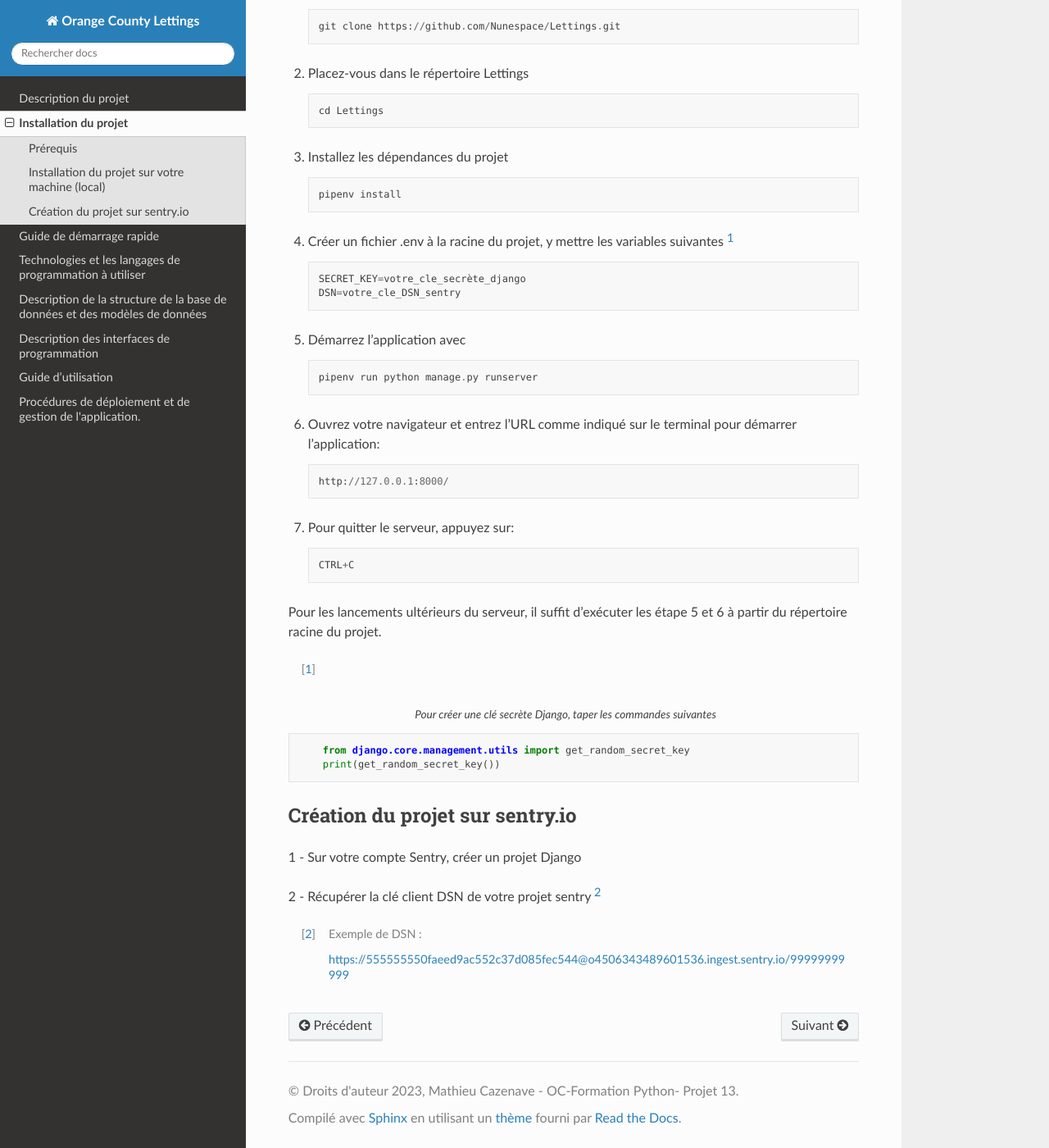
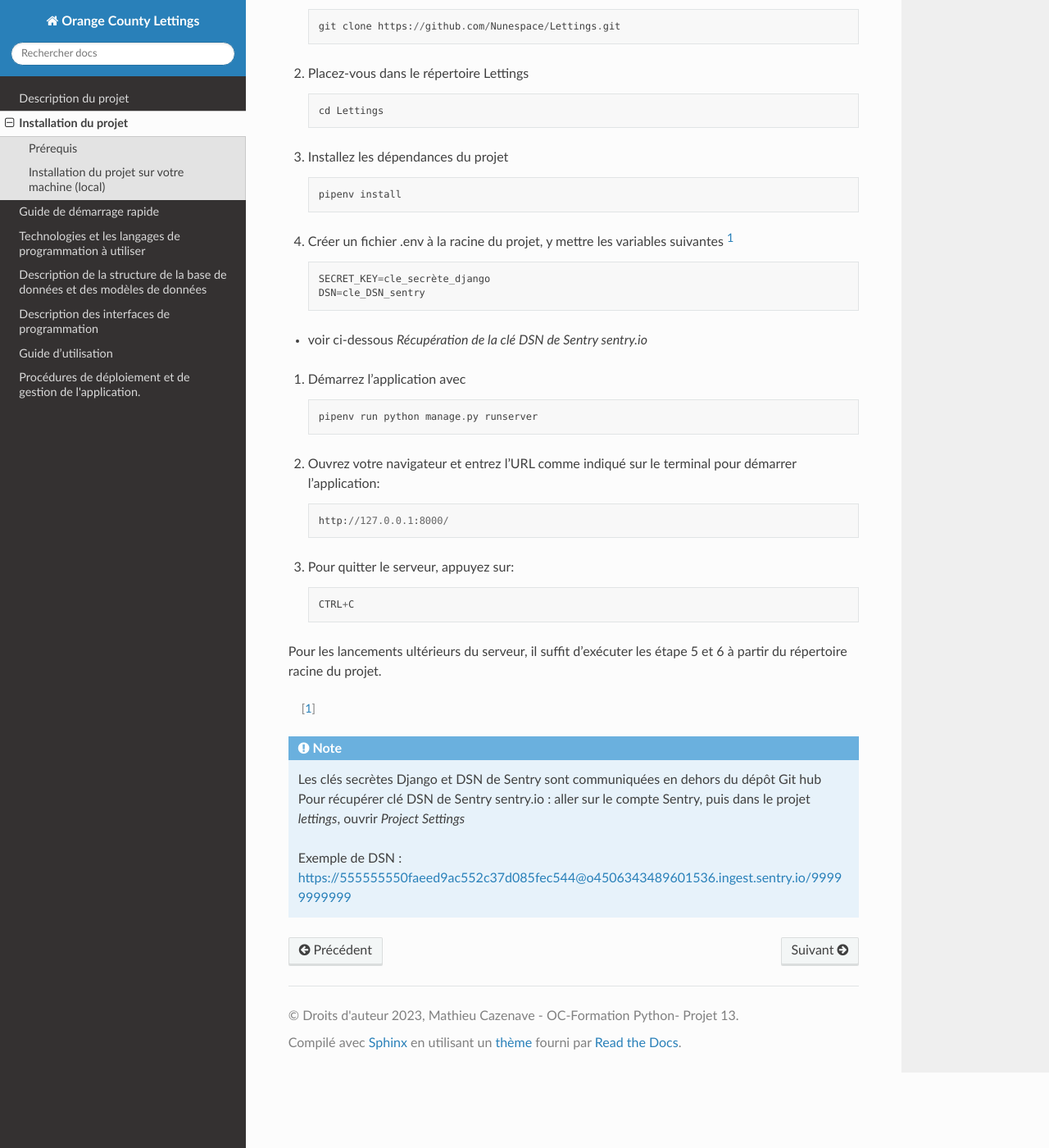
Before and after one commit to Nunespace/Lettings, a Sphinx documentation site: the page built from doc/installation.rst, in a window 1280 px wide and 1400 px high, scrolled down 537 px. Shown: the whole window at 82% size. Built offline with Sphinx 7.4.7 and the Read the Docs theme 2.0.0, drawn with Linux system fonts in a browser that asks for light colours.

Commit message:
Modification de la documentation

```diff
--- a/doc/installation.rst
+++ b/doc/installation.rst
@@ -31,8 +31,10 @@ et mettre *pip install* à la place de *pipenv install*
 
 #. Créer un fichier .env à la racine du projet, y mettre les variables suivantes [#f1]_ ::
 
-    SECRET_KEY=votre_cle_secrète_django
-    DSN=votre_cle_DSN_sentry
+    SECRET_KEY=cle_secrète_django
+    DSN=cle_DSN_sentry
+
+* voir ci-dessous *Récupération de la clé DSN de Sentry sentry.io*
 
 #. Démarrez l'application avec ::
 
@@ -49,23 +51,11 @@ et mettre *pip install* à la place de *pipenv install*
 
 Pour les lancements ultérieurs du serveur, il suffit d'exécuter les étape 5 et 6 à partir du répertoire racine du projet.
 
+
 .. [#f1]
 
-.. code-block::
-   :caption: Pour créer une clé secrète Django, taper les commandes suivantes
+.. note:: Les clés secrètes Django et DSN de Sentry sont communiquées en dehors du dépôt Git hub
+    Pour récupérer clé DSN de Sentry sentry.io : aller sur le compte Sentry, puis dans le projet *lettings*, ouvrir *Project Settings*
 
-       from django.core.management.utils import get_random_secret_key
-       print(get_random_secret_key())
-
-
-
-Création du projet sur sentry.io
---------------------------------
-
-1 - Sur votre compte Sentry, créer un projet Django
-
-2 - Récupérer la clé client DSN de votre projet sentry [#f2]_
-
-.. [#f2] Exemple de DSN :
-
- https://555555550faeed9ac552c37d085fec544@o4506343489601536.ingest.sentry.io/99999999999
+    Exemple de DSN :
+    https://555555550faeed9ac552c37d085fec544@o4506343489601536.ingest.sentry.io/99999999999
```
Also changed, not shown: README.md (+6 -6 lines), doc/deployment_and_management.rst (+7 -7 lines), 9 other files.
